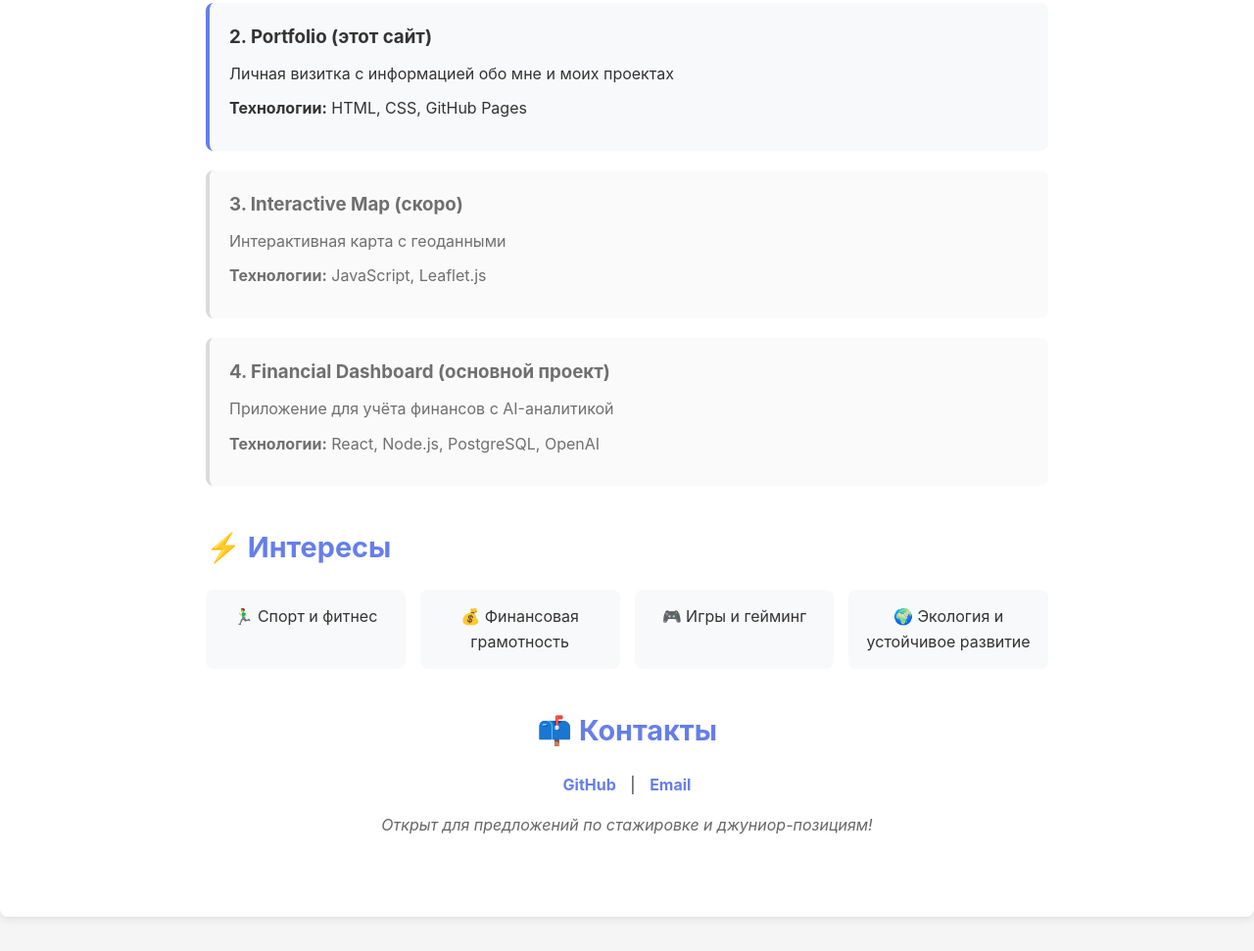
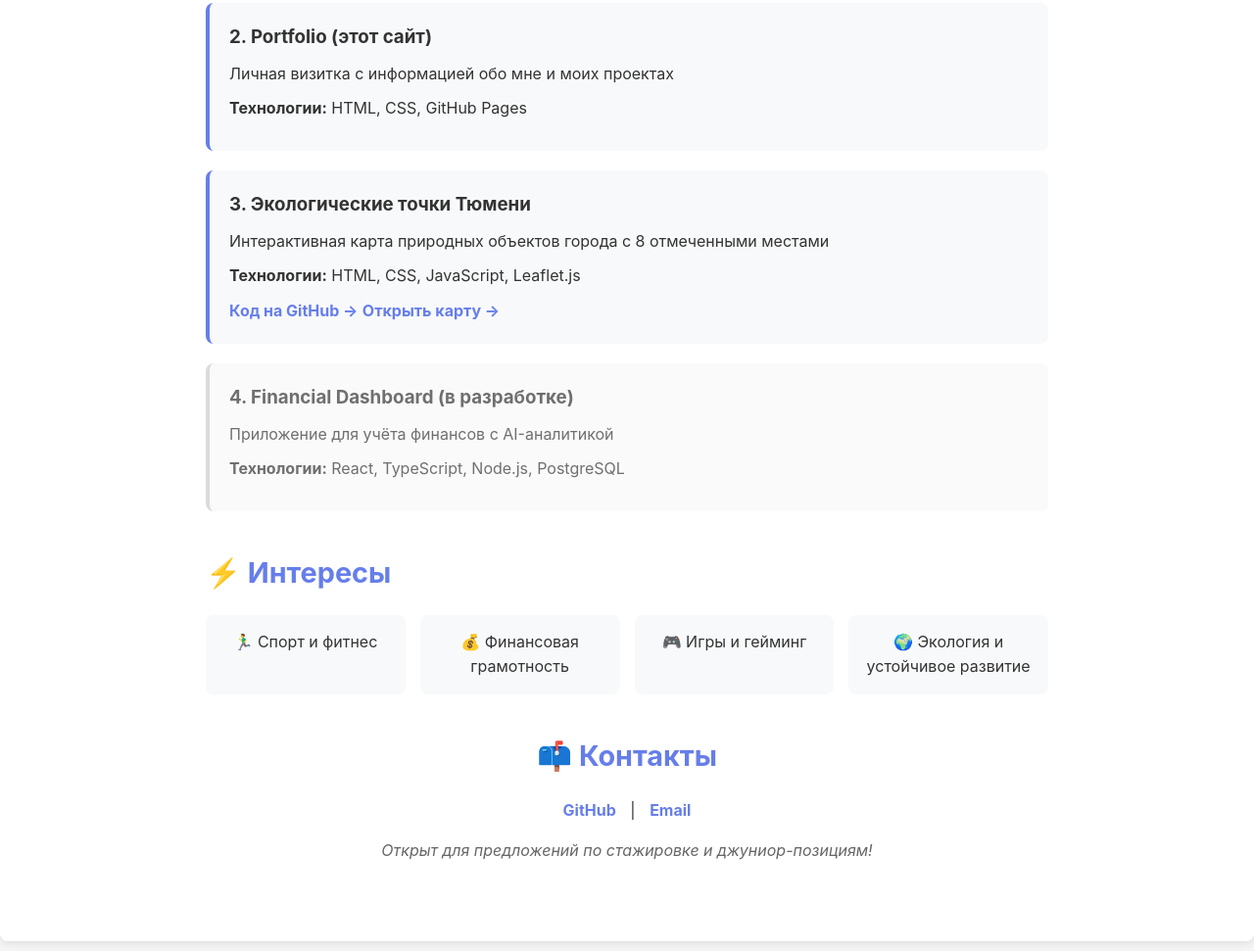
Before and after one commit to AlexAp0st0l/portfolio, a plain HTML site: page index.html in a window 1280 px wide. Shown: the part 1001-1972 px from the top of the page at 98% size. Drawn offline with Linux system fonts and the light colour scheme.

Commit message:
Добавил проект eco-map в портфолио

```diff
--- a/index.html
+++ b/index.html
@@ -67,27 +67,34 @@
 <!-- Секция: Проекты -->
 <section class="projects">
     <h2>🚀 Мои проекты</h2>
+
     <div class="project-card">
         <h3>1. test-git-learning</h3>
         <p>Учебный репозиторий для практики Git и GitHub</p>
         <p><strong>Технологии:</strong> Git, Markdown</p>
         <a href="https://github.com/AlexAp0st0l/test-git-learning" target="_blank">Посмотреть на GitHub →</a>
     </div>
+
     <div class="project-card">
         <h3>2. Portfolio (этот сайт)</h3>
         <p>Личная визитка с информацией обо мне и моих проектах</p>
         <p><strong>Технологии:</strong> HTML, CSS, GitHub Pages</p>
     </div>
+
+    <div class="project-card">
+        <h3>3. Экологические точки Тюмени</h3>
+        <p>Интерактивная карта природных объектов города с 8 отмеченными местами</p>
+        <p><strong>Технологии:</strong> HTML, CSS, JavaScript, Leaflet.js</p>
+        <a href="https://github.com/AlexAp0st0l/eco-map" target="_blank">Код на GitHub →</a>
+        <a href="https://alexap0st0l.github.io/eco-map/" target="_blank">Открыть карту →</a>
+    </div>
+
     <div class="project-card upcoming">
-                    <h3>3. Interactive Map (скоро)</h3>
-                    <p>Интерактивная карта с геоданными</p>
-                    <p><strong>Технологии:</strong> JavaScript, Leaflet.js</p>
+        <h3>4. Financial Dashboard (в разработке)</h3>
+        <p>Приложение для учёта финансов с AI-аналитикой</p>
+        <p><strong>Технологии:</strong> React, TypeScript, Node.js, PostgreSQL</p>
     </div>
-                <div class="project-card upcoming">
-                    <h3>4. Financial Dashboard (основной проект)</h3>
-                    <p>Приложение для учёта финансов с AI-аналитикой</p>
-                    <p><strong>Технологии:</strong> React, Node.js, PostgreSQL, OpenAI</p>
-                </div>
+
 </section>
 <!-- Секция: Интересы -->
 <section class="hobbies">
```
Lines whose indentation alone changed are shown as unchanged.
